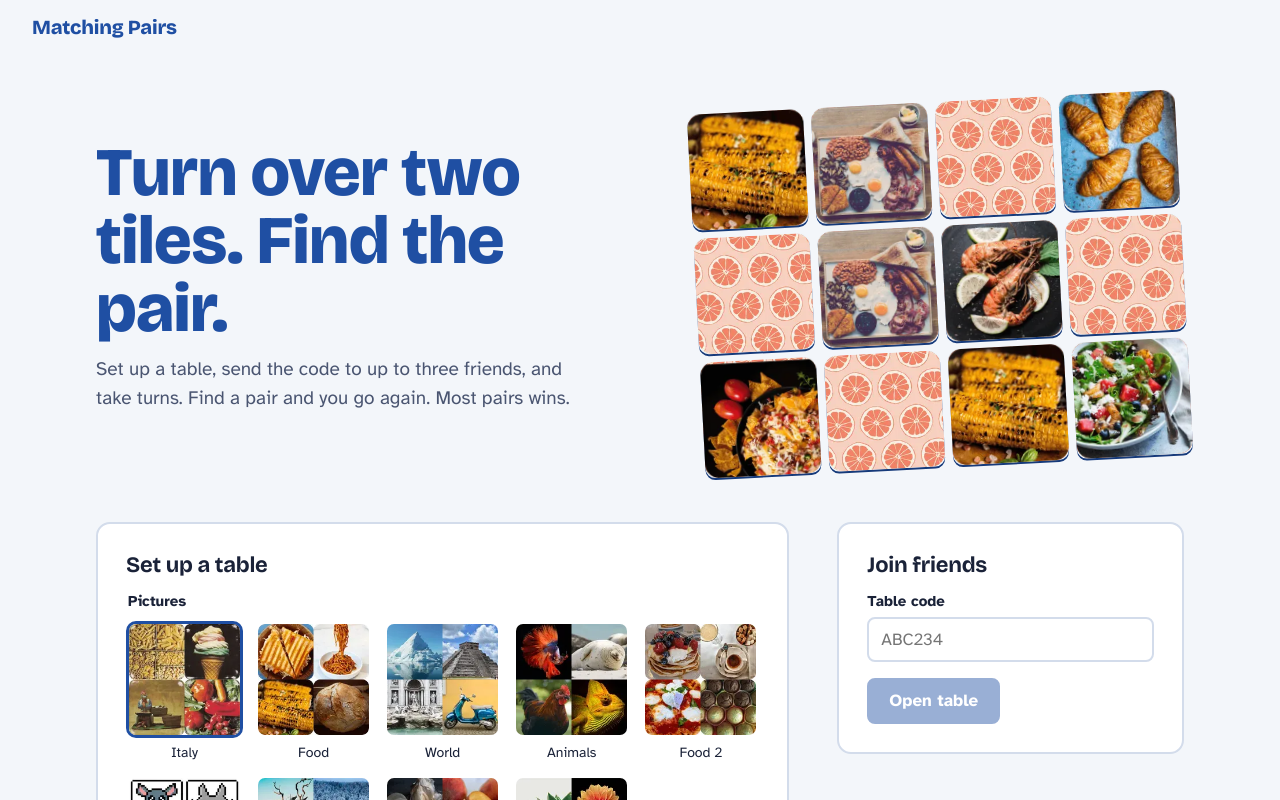
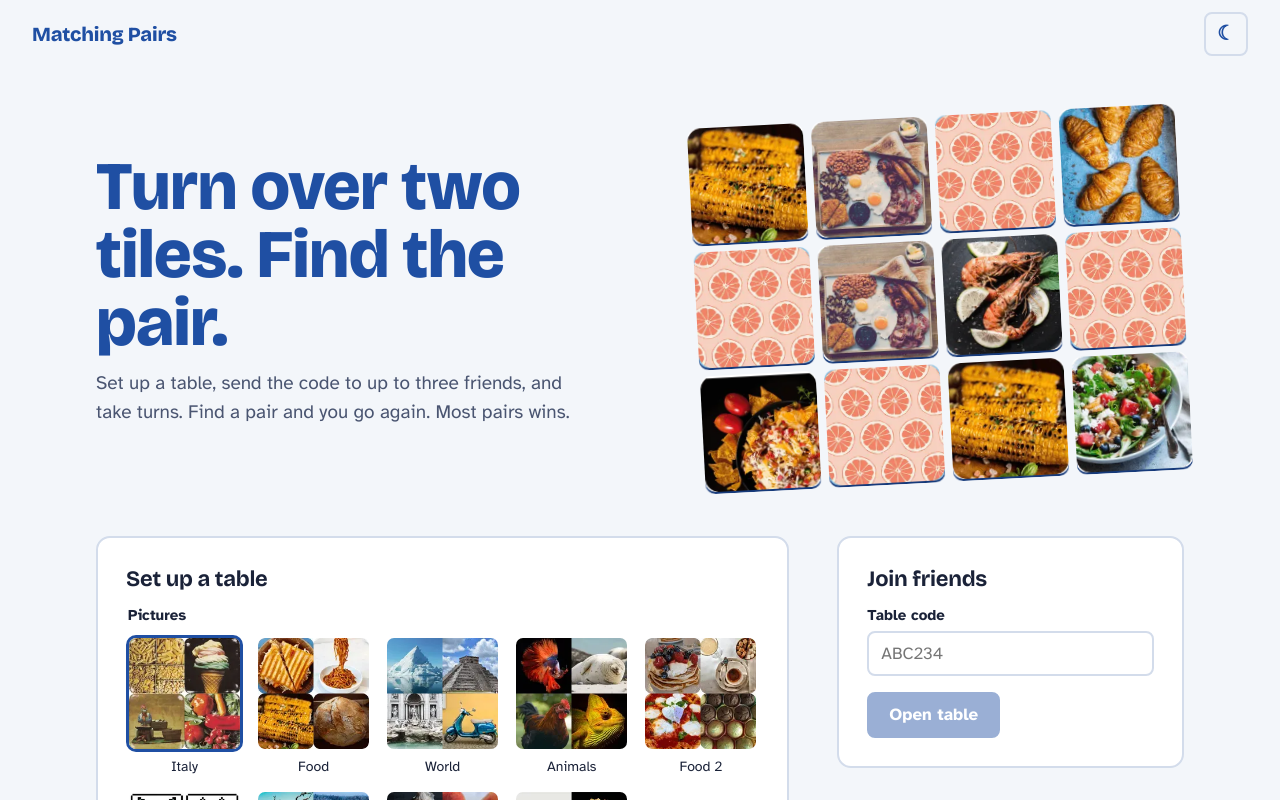
Before and after one commit to Online-Memory/online-matching-pairs, a Next.js app: page / in a window 1280 px wide. Shown: the top 800 px of the page. Built offline with nearby package versions, Linux system fonts and the light colour scheme; no server answers.

Commit message:
feat: dark theme

```diff
--- a/package.json
+++ b/package.json
@@ -36,6 +36,7 @@
     "@neondatabase/auth": "0.5.0-beta",
     "@neondatabase/serverless": "^1.1.0",
     "next": "16.3.8",
+    "next-themes": "^0.4.6",
     "react": "19.3.0",
     "react-dom": "19.3.0",
     "server-only": "^0.0.1",
--- a/src/app/globals.css
+++ b/src/app/globals.css
@@ -1,10 +1,13 @@
 /*
  * Palette taken from the blue patterned card back of the original 1970s photo tiles.
  * Yellow is reserved for one meaning only: it's your turn / this seat is playing.
+ * `--cobalt` is for fills (white text on top); `--link` is cobalt used as text or outline on the page.
  */
 :root {
   --cobalt: #1f4fa3;
   --cobalt-deep: #163a7a;
+  --link: #1f4fa3;
+  --link-strong: #163a7a;
   --sky: #8fc6e8;
   --paper: #f3f6fa;
   --card: #ffffff;
@@ -12,7 +15,12 @@
   --ink-soft: #4a5571;
   --line: #d3dceb;
   --signal: #ffc93c;
+  --on-signal: #1a2238;
+  --on-signal-soft: #4a5571;
   --danger: #b3261e;
+  --danger-on-signal: #9b1c15;
+  --toast-bg: var(--ink);
+  --toast-fg: var(--paper);
 
   --seat-0: #1f4fa3;
   --seat-1: #d9412e;
@@ -20,10 +28,34 @@
   --seat-3: #8a4fa0;
 
   --radius-tile: 10px;
+  --flip-duration: 320ms;
+  --flip-ease: cubic-bezier(0.3, 0.7, 0.4, 1);
   --radius-control: 8px;
   --space: 1rem;
 
   color-scheme: light;
+}
+
+/* Night palette: the same card-back blues, lifted so they read as text against deep navy. */
+:root[data-theme="dark"] {
+  --cobalt: #2a5bb5;
+  --cobalt-deep: #1f4fa3;
+  --link: #8fb4f0;
+  --link-strong: #b5cdf6;
+  --sky: #4b7ea3;
+  --paper: #0f1524;
+  --card: #182036;
+  --ink: #e6ebf5;
+  --ink-soft: #a6b0c8;
+  --line: #2c3752;
+  --danger: #ff8a80;
+
+  --seat-0: #5b8ce0;
+  --seat-1: #ec6a55;
+  --seat-2: #72b44c;
+  --seat-3: #b67acc;
+
+  color-scheme: dark;
 }
 
 *,
@@ -77,11 +109,11 @@ p {
 }
 
 a {
-  color: var(--cobalt);
+  color: var(--link);
 }
 
 :focus-visible {
-  outline: 3px solid var(--cobalt);
+  outline: 3px solid var(--link);
   outline-offset: 2px;
 }
 
@@ -97,8 +129,14 @@ a {
 .brand {
   font-weight: 800;
   font-size: 1.25rem;
-  color: var(--cobalt);
+  color: var(--link);
   text-decoration: none;
+}
+
+.site-header-end {
+  display: flex;
+  align-items: center;
+  gap: 1rem;
 }
 
 .site-header nav a {
@@ -146,12 +184,12 @@ a {
 
 .button-quiet {
   background: transparent;
-  color: var(--cobalt);
+  color: var(--link);
   border: 2px solid var(--line);
 }
 
 .button-quiet:hover:not(:disabled) {
-  border-color: var(--cobalt);
+  border-color: var(--link);
 }
 
 .button:disabled,
@@ -169,7 +207,7 @@ a {
   border: 0;
   padding: 0.5rem 0;
   font: inherit;
-  color: var(--cobalt);
+  color: var(--link);
   text-decoration: underline;
   cursor: pointer;
 }
@@ -198,7 +236,7 @@ a {
 
 .field input:focus,
 .field select:focus {
-  border-color: var(--cobalt);
+  border-color: var(--link);
 }
 
 .field-row {
@@ -221,6 +259,16 @@ a {
   color: var(--ink-soft);
 }
 
+.theme-toggle {
+  display: inline-flex;
+  width: 2.75rem;
+  height: 2.75rem;
+  min-height: 0;
+  padding: 0;
+  font-size: 1.25rem;
+  line-height: 1;
+}
+
 .pill {
   padding: 0.125rem 0.625rem;
   border-radius: 999px;
@@ -237,8 +285,8 @@ a {
   margin: 0;
   padding: 0.75rem 1.25rem;
   border-radius: var(--radius-control);
-  background: var(--ink);
-  color: #fff;
+  background: var(--toast-bg);
+  color: var(--toast-fg);
   font-weight: 700;
   max-width: calc(100vw - 2rem);
 }
@@ -256,7 +304,7 @@ a {
 .hero h1 {
   font-size: clamp(2.25rem, 1.4rem + 4vw, 4.25rem);
   line-height: 1;
-  color: var(--cobalt);
+  color: var(--link);
   max-width: 12ch;
 }
 
@@ -273,29 +321,30 @@ a {
   transform: rotate(-3deg);
 }
 
+/* Same tile parts as the board; the flip plays once on load instead of on a state change. */
+.hero-board {
+  --back: url(/hero/back.webp);
+}
+
 .hero-tile {
   aspect-ratio: 1;
-  border-radius: var(--radius-tile);
-  background: url(/hero/back.webp) center / cover;
-  box-shadow: 0 2px 0 var(--cobalt-deep);
-  overflow: hidden;
+  perspective: 600px;
 }
 
-.hero-tile img {
-  width: 100%;
-  height: 100%;
-  display: block;
-  object-fit: cover;
-  animation: hero-reveal 420ms ease-out both;
+.hero-tile .tile-back,
+.hero-tile .tile-face {
+  box-shadow: 0 2px 0 var(--cobalt-deep);
+}
+
+.hero-tile[data-face] .tile-inner {
+  transform: rotateY(180deg);
+  animation: hero-flip var(--flip-duration) var(--flip-ease) both;
   animation-delay: calc(500ms + var(--i) * 110ms);
 }
 
-@keyframes hero-reveal {
+@keyframes hero-flip {
   from {
-    transform: scaleX(0);
-  }
-  to {
-    transform: scaleX(1);
+    transform: none;
   }
 }
 
@@ -353,11 +402,11 @@ a {
 }
 
 .theme-option input:checked + img {
-  border-color: var(--cobalt);
+  border-color: var(--link);
 }
 
 .theme-option input:focus-visible + img {
-  outline: 3px solid var(--cobalt);
+  outline: 3px solid var(--link);
   outline-offset: 2px;
 }
 
@@ -408,9 +457,13 @@ a {
   --seat: var(--seat-3);
 }
 
+/* Yellow stays yellow in both themes, so re-point the text tokens at dark ink inside it. */
 .seat[data-turn="true"] {
+  --ink: var(--on-signal);
+  --ink-soft: var(--on-signal-soft);
   background: var(--signal);
   border-color: var(--signal);
+  color: var(--ink);
 }
 
 .seat[data-status="away"],
@@ -467,11 +520,15 @@ a {
   font-size: 0.9375rem;
   background:
     radial-gradient(closest-side, var(--signal) 74%, transparent 76%),
-    conic-gradient(var(--ink) calc(var(--fraction) * 360deg), rgb(26 34 56 / 0.15) 0);
+    conic-gradient(
+      var(--on-signal) calc(var(--fraction) * 360deg),
+      color-mix(in srgb, var(--on-signal) 15%, transparent) 0
+    );
+  color: var(--on-signal);
 }
 
 .turn-timer[data-urgent="true"] {
-  color: var(--danger);
+  color: var(--danger-on-signal);
 }
 
 .status-line {
@@ -481,7 +538,7 @@ a {
 }
 
 .table-page[data-my-turn="true"] .status-line {
-  color: var(--cobalt-deep);
+  color: var(--link-strong);
 }
 
 .activity {
@@ -542,7 +599,7 @@ a {
   width: 100%;
   height: 100%;
   transform-style: preserve-3d;
-  transition: transform 320ms cubic-bezier(0.3, 0.7, 0.4, 1);
+  transition: transform var(--flip-duration) var(--flip-ease);
 }
 
 .tile:not([data-state="hidden"]) .tile-inner {
@@ -608,7 +665,7 @@ a {
 .lobby-code strong {
   font-size: clamp(2.5rem, 2rem + 3vw, 3.5rem);
   letter-spacing: 0.08em;
-  color: var(--cobalt);
+  color: var(--link);
   line-height: 1;
 }
 
@@ -737,7 +794,7 @@ a {
     transition: none;
   }
 
-  .hero-tile img {
+  .hero-tile[data-face] .tile-inner {
     animation: none;
   }
 }
--- a/src/app/layout.tsx
+++ b/src/app/layout.tsx
@@ -2,6 +2,7 @@ import type { Metadata, Viewport } from "next";
 import { Atkinson_Hyperlegible, Bricolage_Grotesque } from "next/font/google";
 
 import { SiteHeader } from "@/components/SiteHeader";
+import { ThemeProvider } from "@/components/ThemeProvider";
 
 import "./globals.css";
 
@@ -17,14 +18,23 @@ export const metadata: Metadata = {
   description: "Turn over two tiles, find the pair. A memory game to play with friends.",
 };
 
-export const viewport: Viewport = { themeColor: "#1F4FA3", width: "device-width", initialScale: 1 };
+export const viewport: Viewport = {
+  themeColor: [
+    { media: "(prefers-color-scheme: light)", color: "#1F4FA3" },
+    { media: "(prefers-color-scheme: dark)", color: "#0F1524" },
+  ],
+  width: "device-width",
+  initialScale: 1,
+};
 
 export default function RootLayout({ children }: { children: React.ReactNode }) {
   return (
-    <html lang="en" className={`${display.variable} ${body.variable}`}>
+    <html lang="en" className={`${display.variable} ${body.variable}`} suppressHydrationWarning>
       <body>
-        <SiteHeader />
-        {children}
+        <ThemeProvider>
+          <SiteHeader />
+          {children}
+        </ThemeProvider>
       </body>
     </html>
   );
--- a/src/app/page.tsx
+++ b/src/app/page.tsx
@@ -22,10 +22,13 @@ export default function HomePage() {
               data-face={face || undefined}
               style={{ "--i": i } as React.CSSProperties}
             >
-              {face ? (
-                // eslint-disable-next-line @next/next/no-img-element -- decorative static image
-                <img src={`/hero/${face}.webp`} alt="" />
-              ) : null}
+              <span className="tile-inner">
+                <span className="tile-back" />
+                {face ? (
+                  // eslint-disable-next-line @next/next/no-img-element -- decorative static image
+                  <img className="tile-face" src={`/hero/${face}.webp`} alt="" />
+                ) : null}
+              </span>
             </span>
           ))}
         </div>
--- a/src/components/SiteHeader.tsx
+++ b/src/components/SiteHeader.tsx
@@ -3,6 +3,8 @@
 import Link from "next/link";
 
 import { useMe } from "@/lib/client/use-me";
+
+import { ThemeToggle } from "./ThemeToggle";
 
 export function SiteHeader() {
   const me = useMe();
@@ -11,10 +13,17 @@ export function SiteHeader() {
       <Link href="/" className="brand">
         Matching Pairs
       </Link>
-      <nav aria-label="Account">
-        {me?.authEnabled &&
-          (me.user ? <Link href="/profile">{me.user.name}</Link> : <Link href="/auth/sign-in">Sign in</Link>)}
-      </nav>
+      <div className="site-header-end">
+        <nav aria-label="Account">
+          {me?.authEnabled &&
+            (me.user ? (
+              <Link href="/profile">{me.user.name}</Link>
+            ) : (
+              <Link href="/auth/sign-in">Sign in</Link>
+            ))}
+        </nav>
+        <ThemeToggle />
+      </div>
     </header>
   );
 }
--- /dev/null
+++ b/src/components/ThemeProvider.tsx
@@ -0,0 +1,21 @@
+"use client";
+
+import { ThemeProvider as NextThemesProvider } from "next-themes";
+
+// The no-flash script must run on the server-rendered HTML only; on the client React would warn about
+// rendering a <script>, so it's inert there (see Next's "Preventing flash before hydration" guide).
+const scriptProps = { type: typeof window === "undefined" ? "text/javascript" : "text/plain" };
+
+export function ThemeProvider({ children }: { children: React.ReactNode }) {
+  return (
+    <NextThemesProvider
+      attribute="data-theme"
+      defaultTheme="system"
+      enableSystem
+      disableTransitionOnChange
+      scriptProps={scriptProps}
+    >
+      {children}
+    </NextThemesProvider>
+  );
+}
--- /dev/null
+++ b/src/components/ThemeToggle.tsx
@@ -0,0 +1,31 @@
+"use client";
+
+import { useTheme } from "next-themes";
+import { useSyncExternalStore } from "react";
+
+const subscribe = () => () => {};
+
+export function ThemeToggle() {
+  const { resolvedTheme, setTheme } = useTheme();
+  // resolvedTheme is unknown on the server; render an inert placeholder until hydrated.
+  const mounted = useSyncExternalStore(
+    subscribe,
+    () => true,
+    () => false,
+  );
+
+  if (!mounted || !resolvedTheme) return <span className="theme-toggle" aria-hidden="true" />;
+
+  const next = resolvedTheme === "dark" ? "light" : "dark";
+  return (
+    <button
+      type="button"
+      className="button-quiet theme-toggle"
+      aria-label={`Switch to ${next} mode`}
+      title={`Switch to ${next} mode`}
+      onClick={() => setTheme(next)}
+    >
+      <span aria-hidden="true">{resolvedTheme === "dark" ? "☀" : "☾"}</span>
+    </button>
+  );
+}
```
Also changed, not shown: 2 other files (tests, documents, lock files or other folders).
